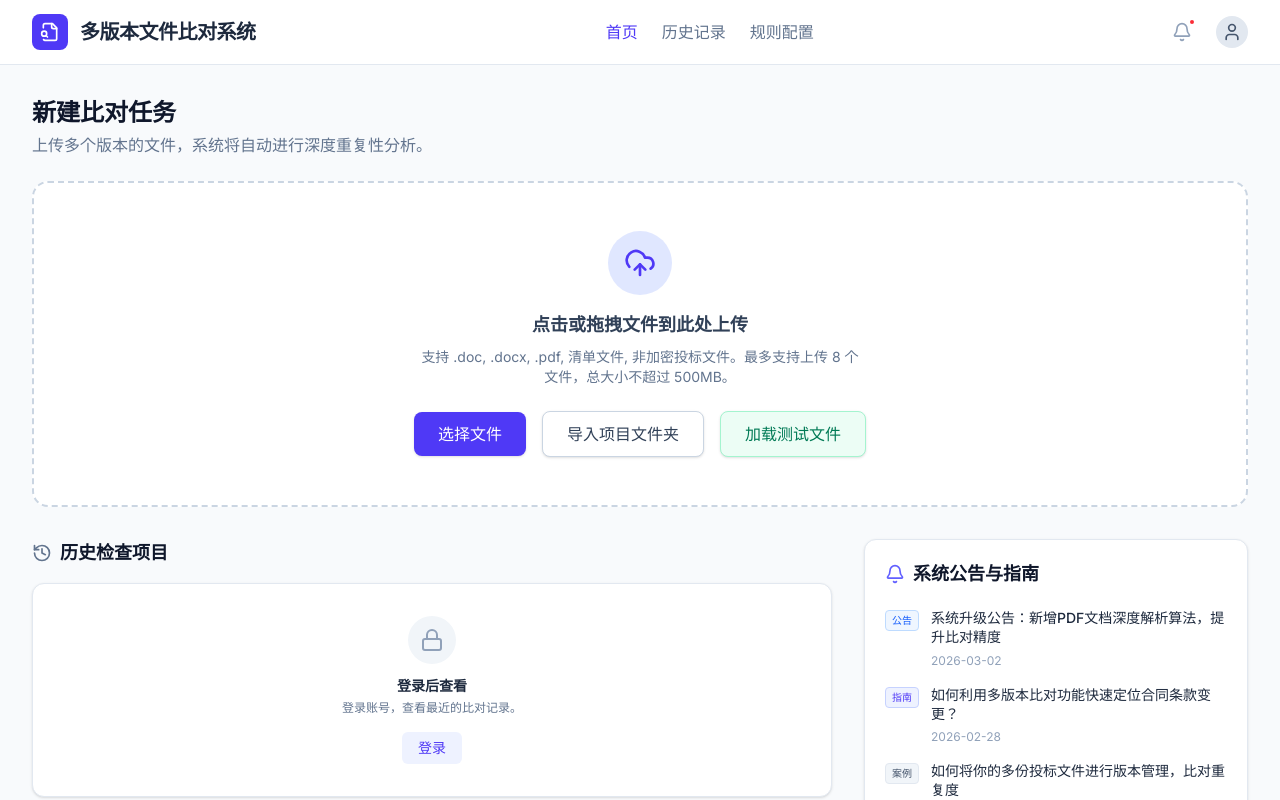
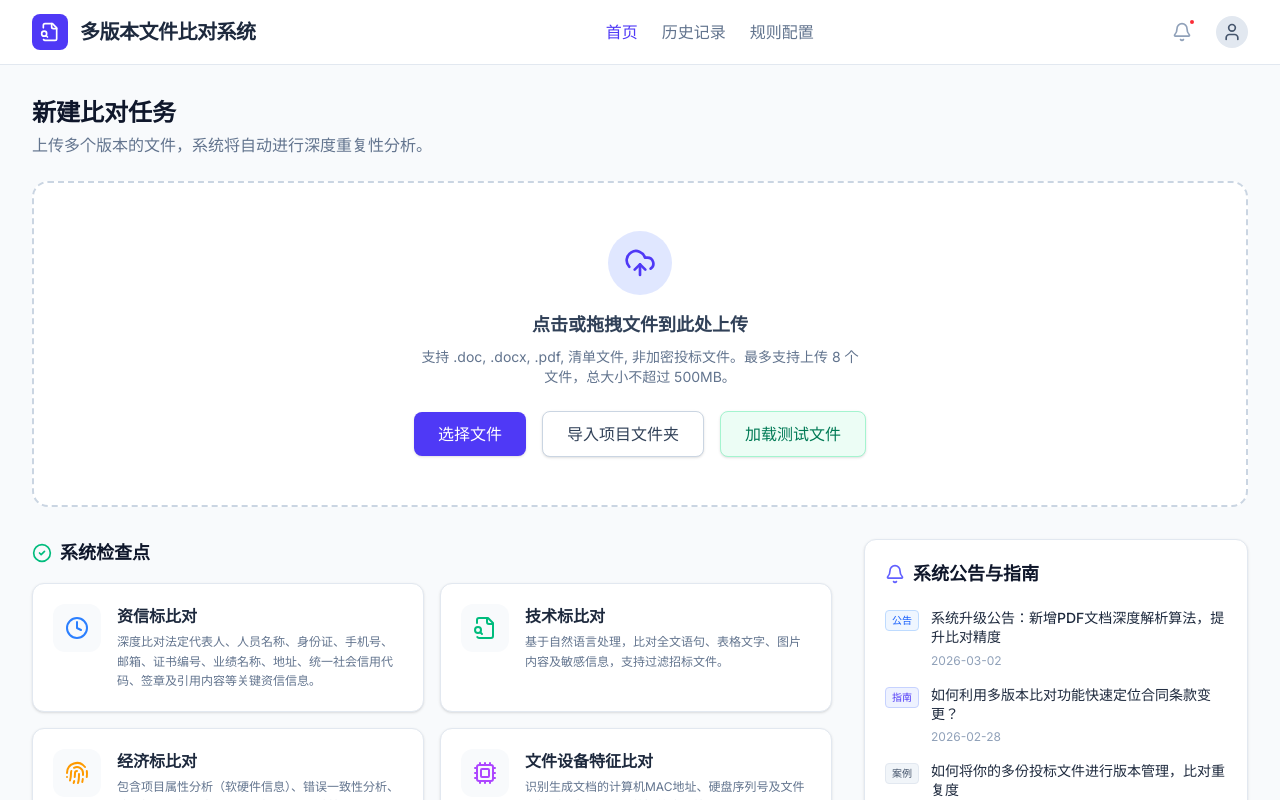
Before and after one commit to graypuppy/newbidui, a React (Vite) app: page / in a window 1280 px wide. Shown: the top 800 px of the page. Built offline with nearby package versions, Linux system fonts and the light colour scheme.

Commit message:
feat: Refactor check types and PDF preview
Consolidates and reorganizes check types, including moving 'OCR查重' from technical checks to credit checks.
Updates PDF preview logic to accurately reflect new content types and associated checks.
Adds the 'Inspection Points' section to the home page.

```diff
--- a/src/App.tsx
+++ b/src/App.tsx
@@ -299,7 +299,7 @@ export default function App() {
     { id: 'm7', name: '中建七局-非加密投标文件.SXTB4' },
     { id: 'm8', name: '中建八局-非加密投标文件.SXTB4' },
   ];
-  const creditItems = selectedCreditItems?.length > 0 ? selectedCreditItems : ['法定代表人名称比对', '法定代表人身份证比对', '人员名称比对', '人员身份证比对', '地址比对', '统一社会信用代码比对'];
+  const creditItems = selectedCreditItems?.length > 0 ? selectedCreditItems : ALL_CREDIT_ITEMS;
 
   const availableCheckTypes = files?.length > 0
     ? getSupportedCheckTypes(files[0].name)
@@ -336,7 +336,7 @@ export default function App() {
 
        // Determine content type
        let contentType: 'text' | 'image' | 'table' | 'sensitive' = 'text';
-       if (item.type === 'image' || item.type === 'ocr' || item.type === 'signature') {
+       if (item.type === 'image') {
          contentType = 'image';
        } else if (item.type === 'table') {
          contentType = 'table';
@@ -352,7 +352,7 @@ export default function App() {
         isOpen: true,
         fileName: currentFileName,
         value: item.name || item.keyword,
-        type: item.type === 'image' ? '图片查重' : item.type === 'ocr' ? 'OCR查重' : item.type === 'signature' ? '签章查重' : item.type === 'table' ? '表格查重' : item.type === 'sensitive' ? '敏感信息查重' : item.type,
+        type: item.type === 'image' ? '图片查重' : item.type === 'table' ? '表格查重' : item.type === 'sensitive' ? '敏感信息查重' : item.type,
         contentType: contentType,
         duplicates: duplicates,
         item: item
--- a/src/components/pages/Home.tsx
+++ b/src/components/pages/Home.tsx
@@ -123,6 +123,31 @@ const Home: React.FC<HomeProps> = ({
       <div className="grid grid-cols-1 lg:grid-cols-3 gap-8">
         {/* Left Column: History */}
         <div className="lg:col-span-2 space-y-8">
+          {/* Inspection Points Section */}
+          <section>
+            <div className="flex items-center justify-between mb-4">
+              <h2 className="text-lg font-bold text-slate-900 flex items-center gap-2">
+                <CheckCircle2 className="w-5 h-5 text-emerald-500" />
+                系统检查点
+              </h2>
+            </div>
+            <div className="grid grid-cols-1 md:grid-cols-2 gap-4">
+              {INSPECTION_POINTS.map((point) => (
+                <div key={point.id} className="bg-white p-5 rounded-xl border border-slate-200 shadow-sm hover:shadow-md transition-all group">
+                  <div className="flex items-start gap-4">
+                    <div className="p-3 rounded-xl bg-slate-50 group-hover:bg-white group-hover:shadow-inner transition-colors">
+                      {point.icon}
+                    </div>
+                    <div>
+                      <h3 className="font-bold text-slate-800 mb-1">{point.title}</h3>
+                      <p className="text-xs text-slate-500 leading-relaxed">{point.desc}</p>
+                    </div>
+                  </div>
+                </div>
+              ))}
+            </div>
+          </section>
+
           {/* History Section */}
           <section>
             <div className="flex items-center justify-between mb-4">
--- a/src/components/report/TechTab.tsx
+++ b/src/components/report/TechTab.tsx
@@ -92,7 +92,7 @@ const TechTab: React.FC<TechTabProps> = ({
 
        // Determine content type
        let contentType: 'text' | 'image' | 'table' | 'sensitive' = 'text';
-       if (item.type === 'image' || item.type === 'ocr' || item.type === 'signature') {
+       if (item.type === 'image') {
          contentType = 'image';
        } else if (item.type === 'table') {
          contentType = 'table';
@@ -108,7 +108,7 @@ const TechTab: React.FC<TechTabProps> = ({
         isOpen: true,
         fileName: currentFileName,
         value: item.name || item.keyword,
-        type: item.type === 'image' ? '图片查重' : item.type === 'ocr' ? 'OCR查重' : item.type === 'signature' ? '签章查重' : item.type === 'table' ? '表格查重' : item.type === 'sensitive' ? '敏感信息查重' : item.type,
+        type: item.type === 'image' ? '图片查重' : item.type === 'table' ? '表格查重' : item.type === 'sensitive' ? '敏感信息查重' : item.type,
         contentType: contentType,
         duplicates: duplicates,
         item: item
@@ -150,10 +150,7 @@ const TechTab: React.FC<TechTabProps> = ({
       <div className="grid grid-cols-1 lg:grid-cols-2 gap-6">
         {[
           { key: 'images', icon: Image, color: 'text-purple-500', bg: 'bg-purple-50', border: 'border-purple-100' },
-          { key: 'ocr', icon: ScanText, color: 'text-blue-500', bg: 'bg-blue-50', border: 'border-blue-100' },
           { key: 'table', icon: Table, color: 'text-emerald-500', bg: 'bg-emerald-50', border: 'border-emerald-100' },
-          { key: 'signature', icon: PenTool, color: 'text-red-500', bg: 'bg-red-50', border: 'border-red-100' },
-          { key: 'citation', icon: Quote, color: 'text-amber-500', bg: 'bg-amber-50', border: 'border-amber-100' },
           { key: 'sensitive', icon: ShieldAlert, color: 'text-orange-500', bg: 'bg-orange-50', border: 'border-orange-100' }
         ].map(({ key, icon: Icon, color, bg, border }) => {
           const section = mockTechDetails[key as keyof typeof mockTechDetails];
--- a/src/constants/index.ts
+++ b/src/constants/index.ts
@@ -3,8 +3,8 @@ import { Clock, FileSearch, Fingerprint, Cpu } from 'lucide-react';
 import { Template } from '../types';
 
 export const ALL_CHECK_TYPES = ['资信标比对', '技术标比对', '经济标比对', '文件设备特征比对'];
-export const ALL_CREDIT_ITEMS = ['法定代表人名称比对', '法定代表人身份证比对', '人员名称比对', '人员身份证比对', '手机号比对', '邮箱比对', '证书编号比对', '业绩名称比对', '地址比对', '统一社会信用代码比对', '签章查重', '引用内容查重'];
-export const ALL_TECH_ITEMS = ['文本内容深度查重 (含AI语义分析)', '图片查重', '图片文字OCR查重', '表格文字查重', '敏感信息查重'];
+export const ALL_CREDIT_ITEMS = ['法定代表人名称比对', '法定代表人身份证比对', '人员名称比对', '人员身份证比对', '手机号比对', '邮箱比对', '证书编号比对', '业绩名称比对', '地址比对', '统一社会信用代码比对', '签章查重', '引用内容查重', '图片文字OCR查重'];
+export const ALL_TECH_ITEMS = ['文本内容深度查重 (含AI语义分析)', '图片查重', '表格文字查重', '敏感信息查重'];
 export const ALL_ECONOMIC_ITEMS = ['项目属性分析（软硬件信息）', '错误一致性分析', '清单报价分析', '定额子目分析', '项目人材机汇总分析'];
 export const ALL_DEVICE_ITEMS = ['文件属性查重', '计算机名比对', '计算机用户名比对', '文件操作来源比对', '文件创建码比对', 'MAC地址比对', 'CPU序列号比对', '文件生成锁号比对', '硬盘序列号比对', '主板序列号比对', '机器特征码比对'];
 
@@ -62,7 +62,7 @@ export const DEFAULT_TEMPLATES: Template[] = [
     config: {
       types: ALL_CHECK_TYPES,
       credit: ALL_CREDIT_ITEMS,
-      tech: ALL_TECH_ITEMS.filter(item => item !== '图片文字OCR查重'),
+      tech: ALL_TECH_ITEMS,
       economic: ALL_ECONOMIC_ITEMS,
       device: ALL_DEVICE_ITEMS,
       threshold: 30,
@@ -90,7 +90,7 @@ export const DEFAULT_TEMPLATES: Template[] = [
     config: {
       types: ['技术标比对', '文件设备特征比对'],
       credit: [],
-      tech: ALL_TECH_ITEMS.filter(item => item !== '图片文字OCR查重'),
+      tech: ALL_TECH_ITEMS,
       economic: [],
       device: ALL_DEVICE_ITEMS,
       threshold: 20,
--- a/src/data/mockData.ts
+++ b/src/data/mockData.ts
@@ -16,6 +16,7 @@ export const generateMockCreditDataByField = (creditItems: string[], comparingFi
         else if (item === '统一社会信用代码比对') values = i % 2 === 0 ? ['91110108MA00123456'] : ['91310115MA00987654'];
         else if (item === '签章查重') values = i % 2 === 0 ? ['检测到有效电子签章'] : ['未检测到签章'];
         else if (item === '引用内容查重') values = i % 2 === 0 ? ['引用《建筑设计规范》第3.2条'] : ['无引用内容'];
+        else if (item === '图片文字OCR查重') values = i % 2 === 0 ? ['图片文字提取正常'] : ['发现重复图片文字内容'];
         else values = [`合规数据 ${i}-${j}-A`, `合规数据 ${i}-${j}-B`];
 
         // Add some cross-file duplicates to test highlighting
@@ -77,7 +78,7 @@ export const generateMockTechDetails = (comparingFiles: any[]) => {
       ]
     },
     ocr: {
-      title: '敬请期待',
+      title: '图片文字OCR查重',
       desc: '识别图片中的文字内容进行比对',
       items: [
         { id: 4, type: 'ocr', name: '流程图文字', context: '第五章 实施流程 - 流程图文字内容', status: 'fail', desc: '发现高度相似的流程描述文字', similarity: '98%', page: 52, content: '项目启动 -> 需求分析 -> 系统设计 -> 开发实施 -> 测试验收', fileName: comparingFiles[0]?.name },
--- a/src/utils/fileUtils.ts
+++ b/src/utils/fileUtils.ts
@@ -31,7 +31,7 @@ export const getSupportedCheckTypes = (fileName: string) => {
 
 export const getDisabledItems = (fileName: string) => {
   const types = getFileSupportedTypes(fileName);
-  const disabledItems: string[] = ['图片文字OCR查重'];
+  const disabledItems: string[] = [];
   if (types.includes('技术标(不含属性)')) {
     disabledItems.push('文档属性');
   }
```
